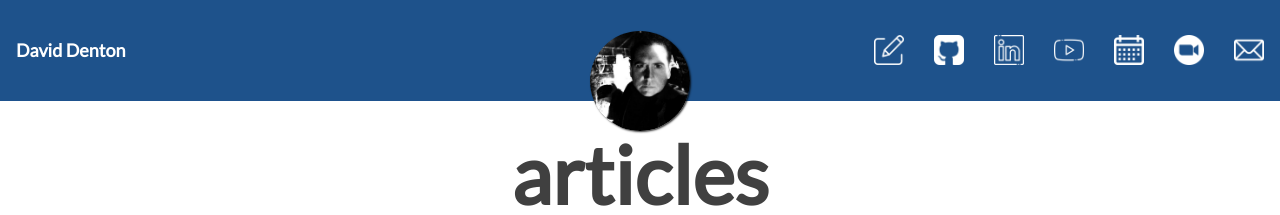
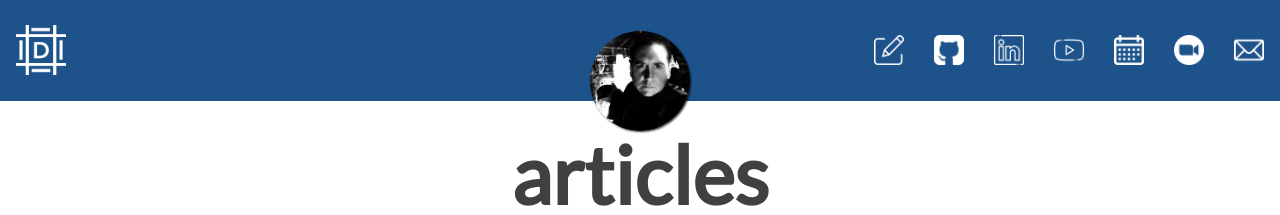
Before and after one commit to dmcg/daviddenton.github.io, a Jekyll site: the page built from articles.html, in a window 1280 px wide. Shown: the top 215 px of the page. Built offline with Jekyll 4.4.1, drawn with Linux system fonts in a browser that asks for light colours; nearby versions of some CDN libraries.

```diff
--- a/_config.yml
+++ b/_config.yml
@@ -20,7 +20,7 @@
 
 # If you want to have an image logo in the top-left corner instead of having the title of the website,
 # then specify the following parameter
-#title-img: /path/to/image
+title-img: /assets/img/logo_white.png
 
 social-network-links:
   github: daviddenton
```
